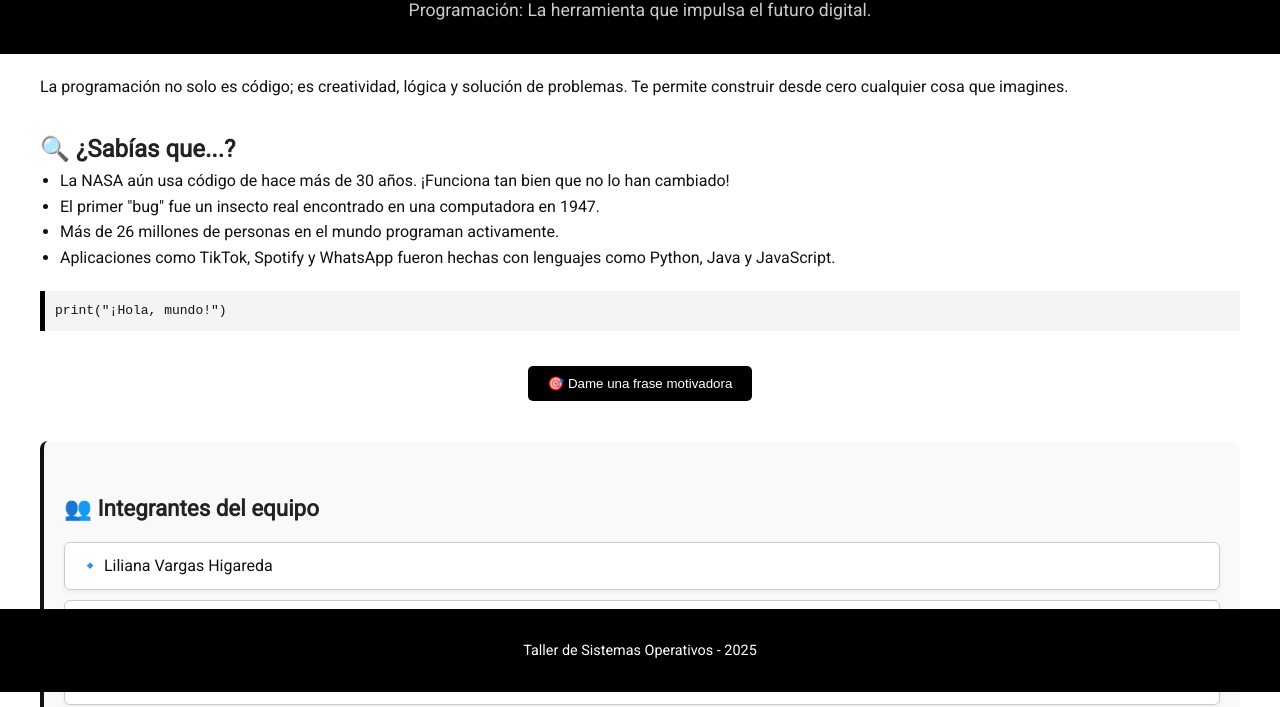
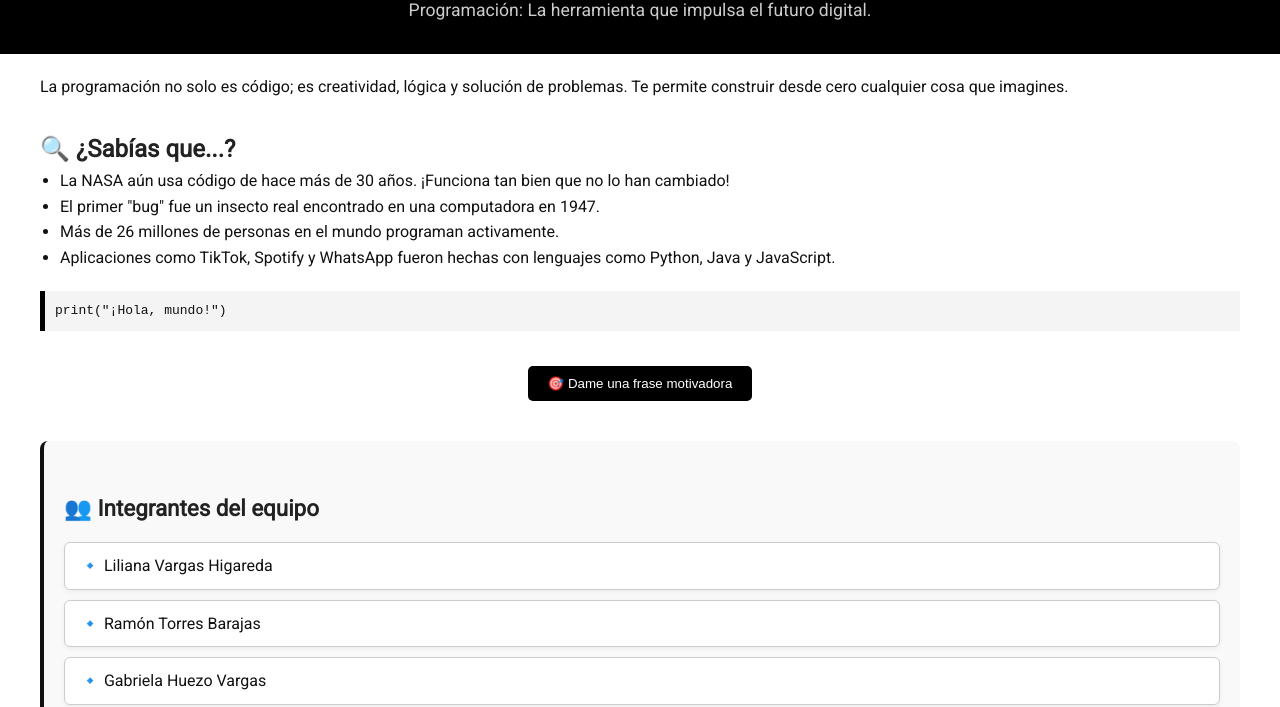
Before and after one commit to LilianaVH/pagina-segura, a plain HTML site: page index.html in a window 1280 px wide. Shown: the part 108-815 px from the top of the page. Drawn offline with Linux system fonts and the light colour scheme.

Commit message:
Update index.html

```diff
--- a/index.html
+++ b/index.html
@@ -116,12 +116,9 @@
       text-align: center;
       padding: 30px;
       width: 100%;
-        position: fixed;
-        bottom: 0;
-        left: 0;
       font-size: 0.9em;
+      margin-top: 50px;
     }
-
   </style>
 </head>
 <body>
```
Lines whose indentation alone changed are shown as unchanged.
